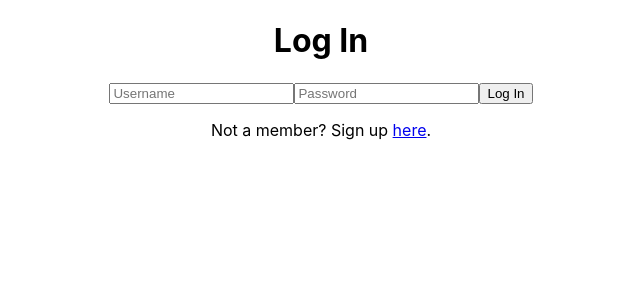
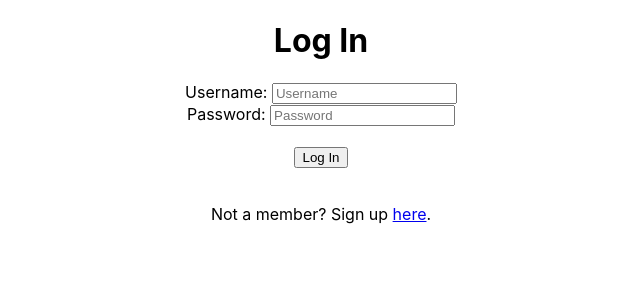
Before and after one commit to ahotchkin/react-fitness-frontend, a React (Create React App) app: page /login in a window 1280 px wide. Shown: the top 300 px of the page, without its empty margins (319-959 px from the left). Built offline with nearby package versions, Linux system fonts and the light colour scheme; no server answers.

Commit message:
Update spacing on sign up and log in pages

```diff
--- a/src/components/Login.js
+++ b/src/components/Login.js
@@ -43,6 +43,7 @@ class Login extends Component {
       <div>
         <h1>Log In</h1>
         <form onSubmit={this.handleOnSubmit}>
+          <label>Username: </label>
           <input
             placeholder="Username"
             value={this.state.username}
@@ -50,6 +51,10 @@ class Login extends Component {
             type="text"
             onChange={this.handleOnChange}
           />
+
+          <br />
+
+          <label>Password: </label>
           <input
             placeholder="Password"
             value={this.state.password}
@@ -57,8 +62,14 @@ class Login extends Component {
             type="text"
             onChange={this.handleOnChange}
           />
+
+          <br /><br />
+
           <input type="submit" value="Log In" />
         </form>
+
+        <br />
+
         <p>Not a member? Sign up <Link to="/signup">here</Link>.</p>
       </div>
     )
--- a/src/components/SignUp.js
+++ b/src/components/SignUp.js
@@ -115,10 +115,12 @@ class SignUp extends Component {
             onChange={this.handleOnChange}
           />
 
-          <br />
+          <br /><br />
 
           <input type="submit" value="Sign Up" />
         </form>
+
+        <br />
 
         <p>Already have an account? Log in <Link to="/login">here</Link>.</p>
       </div>
```
